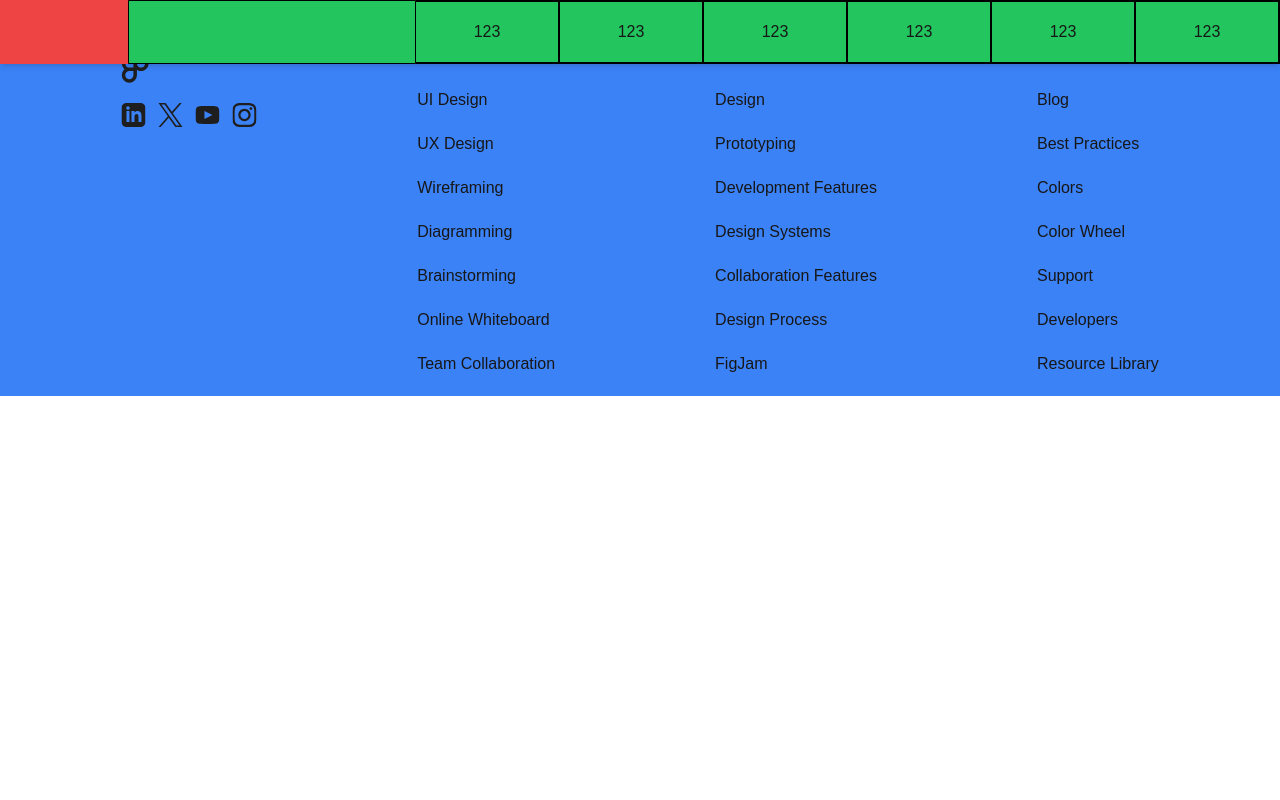
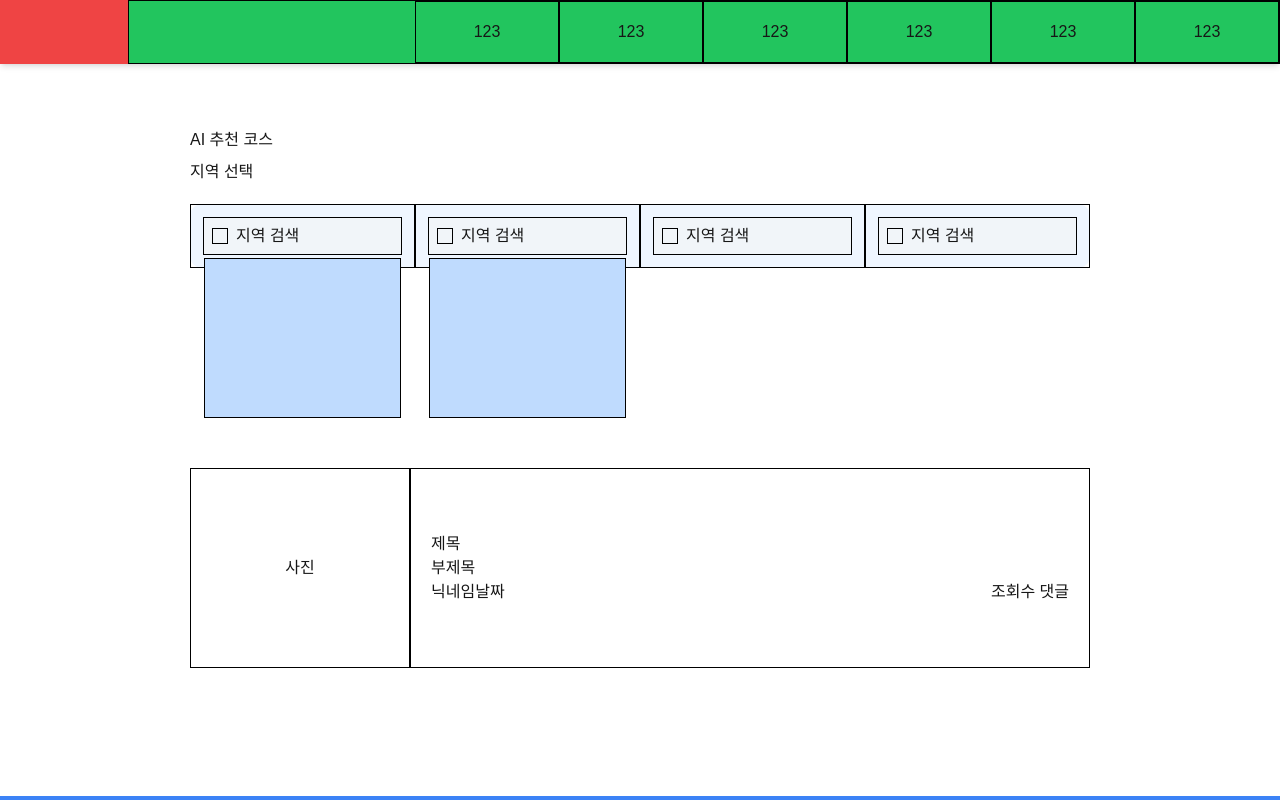
Before and after one commit to kwontaehoon/TripAI, a Next.js app: page /recommend in a window 1280 px wide. Shown: the top 800 px of the page. Built offline with nearby package versions, Linux system fonts and the light colour scheme.

Commit message:
feat: publising

```diff
--- a/src/app/ai/page.tsx
+++ b/src/app/ai/page.tsx
@@ -1,5 +1,5 @@
 'use client'
-import AiInput from '@/modal/ai-input'
+import AiInput from '@/app/modal/ai-input'
 import React, { useState } from 'react'
 import { aiInputAtom } from '@/store/ai'
 import { useAtom } from 'jotai'
@@ -10,8 +10,8 @@ const page = () => {
   const [aiInput, setAiInput] = useAtom(aiInputAtom);
 
   return (
-    <div className='flex justify-center'>
-      <div className='py-28 max-w-[900px]'>
+    <div className='flex py-32 justify-center'>
+      <div className='w-[900px]'>
           <div className='mb-2'>AI 추천 코스</div>
           <div className='mb-5'>지역 선택</div>
           <div className='w-full h-20 flex justify-center mb-12'>
--- /dev/null
+++ b/src/app/aiList/page.tsx
@@ -0,0 +1,39 @@
+import React from 'react'
+import { MapProvider } from "@/func/map-provider"
+import { MapComponent } from "@/app/maps/page"
+import { useGooglePlaceTextMutation, useGooglePlaceNearbyMutation } from "@/hooks/dev"
+import MainPage from '@/app/main/page'
+
+const page = () => {
+
+  const arr = [
+    { id: 1, title: "1. 강릉 커피 거리", subTitle: "다양한 카페가 모여있는 거리" },
+    { id: 2, title: "2. 강릉 커피 거리", subTitle: "다양한 카페가 모여있는 거리" },
+  ]
+  return (
+    <div className='py-16'>
+      <div className='h-[500px]'>
+        <MapProvider>
+            <MapComponent />
+        </MapProvider>
+      </div>
+      <div className='p-5'>
+        {/* <div className='flex justify-end'>다른 코스 추천</div> */}
+        {arr.map(x => {
+            return (
+              <div key={x.id}>
+                {x.id === 1 && <div className='flex justify-end text-sm'>다른 코스 추천</div>}
+                <div>{x.title}</div>
+                <div>{x.subTitle}</div>
+                <div className='h-20 bg-gray-600 mb-5'>
+
+                </div>
+              </div>
+            )
+        })}
+      </div>
+    </div>
+  )
+}
+
+export default page
--- a/src/app/globals.css
+++ b/src/app/globals.css
@@ -24,12 +24,19 @@ body {
   border: 1px solid black;
 }
 
+.border-b {
+  border-bottom: 1px solid black;
+}
+
 @layer components {
   .w-h-center {
     @apply flex items-center justify-center;
   }
 }
 
+.test {
+  background-color: red;
+}
 @layer utilities {
 
 }
--- a/src/app/layout.tsx
+++ b/src/app/layout.tsx
@@ -4,7 +4,7 @@ import "./globals.css"
 import { QueryClientProvider, QueryClient } from "@tanstack/react-query"
 import Header from '@/app/header/page'
 import Footer from '@/app/footer/page'
-import Modal from '@/modal'
+import Modal from '@/app/modal'
 
 const queryClient = new QueryClient()
 
--- a/src/app/map.tsx
+++ b/src/app/maps/page.tsx
@@ -10,7 +10,7 @@ import { GoogleMap } from "@react-google-maps/api";
 //Map's styling
 export const defaultMapContainerStyle = {
     width: '100%',
-    height: '80vh',
+    height: '100%',
     borderRadius: '15px 0px 0px 15px',
 };
 
@@ -29,14 +29,12 @@ const defaultMapOptions = {
 
 const MapComponent = () => {
     return (
-        <div className="w-full">
         <GoogleMap
             mapContainerStyle={defaultMapContainerStyle}
             center={defaultMapCenter}
             zoom={defaultMapZoom}
             options={defaultMapOptions}>
         </GoogleMap>
-        </div>
     )
 };
 
--- /dev/null
+++ b/src/app/modal/ai-input.tsx
@@ -0,0 +1,49 @@
+import React from 'react'
+import { aiInputAtom } from '@/store/ai'
+import { useAtom } from 'jotai'
+import { useRouter } from 'next/navigation'
+
+const aiInput = () => {
+
+  const [aiInput, setAiInput] = useAtom(aiInputAtom)
+
+  const router = useRouter()
+
+  return (
+    <div className='modal flex flex-col p-5'>
+        <div>AI 추천 코스</div>
+        <div className='border-b'>필드 입력</div>
+
+        <div>기간 선택</div>
+        <div className='bg-red-200 w-full h-12 rounded-xl my-5'></div>
+        <div>예산</div>
+        <div className='bg-red-200 w-full h-12 rounded-xl my-5'></div>
+        <div>교통 수단</div>
+        <div className='flex flex-wrap gap-5 justify-between my-5'>
+          {Array.from({ length: 6 }).map((_, index) => (
+            <div key={index} className="cursor-pointer border w-[205px] h-[80px] rounded-xl"></div>
+          ))}
+        </div>
+
+        <div className='flex justify-end'>
+          <div>상세 설정</div>
+        </div>
+
+        <div className='flex flex-1 items-end'>
+          <div className='flex w-full'>
+            <div className='w-full h-12 w-h-center rounded-xl border mr-2 cursor-pointer' onClick={() => setAiInput(false)}>닫기</div>
+            <div className='w-full h-12 w-h-center rounded-xl border ml-2 cursor-pointer'
+              onClick={() => {
+                setAiInput(false)
+                router.push('/aiList')
+              }}
+            >등록</div>
+          </div>
+        </div>
+
+        {/* <button onClick={onClose}>Close</button> */}
+    </div>
+  )
+}
+
+export default aiInput
--- a/src/modal/index.tsx
+++ b/src/app/modal/index.tsx
@@ -15,7 +15,7 @@ const index = () => {
 
   return (
     <div>
-      {aiInput && <AiInput onClose={() => setAiInput(false)} />}
+      {aiInput && <AiInput />}
     </div>
   )
 }
--- a/src/app/page.tsx
+++ b/src/app/page.tsx
@@ -2,7 +2,7 @@
 import Link from "next/link"
 import { redirect } from "next/navigation"
 import { MapProvider } from "@/func/map-provider"
-import { MapComponent } from "@/app/map"
+import { MapComponent } from "@/app/maps/page"
 import { useGooglePlaceTextMutation, useGooglePlaceNearbyMutation } from "@/hooks/dev"
 import MainPage from '@/app/main/page'
 
--- a/src/app/recommend/page.tsx
+++ b/src/app/recommend/page.tsx
@@ -2,7 +2,56 @@ import React from 'react'
 
 const page = () => {
   return (
-    <div>recommend page</div>
+    <div className='flex py-32 justify-center'>
+      <div className='max-w-[900px]'>
+          <div className='mb-2'>AI 추천 코스</div>
+          <div className='mb-5'>지역 선택</div>
+          <div className='w-[900px] h-16 flex justify-center mb-12 bg-blue-50 rounded-xl'>
+              <div className='flex-1 border p-3'>
+                <div className='border h-full bg-slate-100 flex items-center p-2 relative'>
+                <div className='absolute top-10 left-0 w-full'>
+                    <div className='h-40 border bg-blue-200'></div>
+                  </div>
+                  <div className='border w-4 h-4 mr-2'></div>
+                  <div>지역 검색</div>
+                </div>
+              </div>
+              <div className='flex-1 border p-3'>
+                <div className='border h-full bg-slate-100 flex items-center p-2 relative'>
+                  <div className='absolute top-10 left-0 w-full'>
+                    <div className='h-40 border bg-blue-200'></div>
+                  </div>
+                  <div className='border w-4 h-4 mr-2'></div>
+                  <div>지역 검색</div>
+                </div>
+              </div>
+              <div className='flex-1 border p-3'>
+                <div className='border h-full bg-slate-100 flex items-center p-2'>
+                  <div className='border w-4 h-4 mr-2'></div>
+                  <div>지역 검색</div>
+                </div>
+              </div>
+              <div className='flex-1 border p-3'>
+                <div className='border h-full bg-slate-100 flex items-center p-2'>
+                  <div className='border w-4 h-4 mr-2'></div>
+                  <div>지역 검색</div>
+                </div>
+              </div>
+          </div>
+          <div className='mt-[200px] flex h-[200px]'>
+            <div className='w-[220px] border w-h-center'>사진</div>
+            <div className='flex-1 border flex justify-center p-5 flex-col'>
+              <div>제목</div>
+              <div>부제목</div>
+              <div className='flex'>
+                <div>닉네임</div>
+                <div>날짜</div>
+                <div className='flex-1 flex justify-end'>조회수 댓글</div>
+              </div>
+            </div>
+          </div>
+      </div>
+    </div>
   )
 }
 
--- a/src/modal/ai-input.tsx
+++ /dev/null
@@ -1,14 +0,0 @@
-import React from 'react'
-
-const aiInput = ({ onClose }: { onClose: () => void }) => {
-  return (
-    <div className='modal'>
-        <div className='border'>AI 추천 코스</div>
-        <div className='border-b-1px'>필드 입력</div>
-
-        <button onClick={onClose}>Close</button>
-    </div>
-  )
-}
-
-export default aiInput
```
Also changed, not shown: src/func/zod/page.tsx (renamed from src/app/zod/page.tsx). Lines whose indentation alone changed are shown as unchanged.
